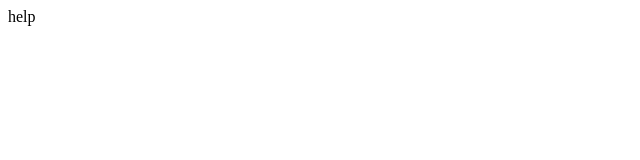
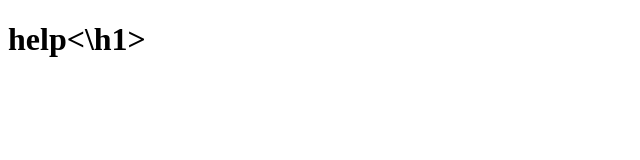
Before and after one commit to NotTorchy/WebsiteTesting, a plain HTML site: page index.html in a window 1280 px wide. Shown: the whole page, without its empty margins (0-640 px from the left). Drawn offline with Linux system fonts and the light colour scheme.

Commit message:
Update index.html

```diff
--- a/index.html
+++ b/index.html
@@ -9,7 +9,7 @@
 </head>
 
 <body>
-  <header>help<header\>
+  <h1>help<\h1>
   <script src="script.js"></script>
 </body>
 
```
